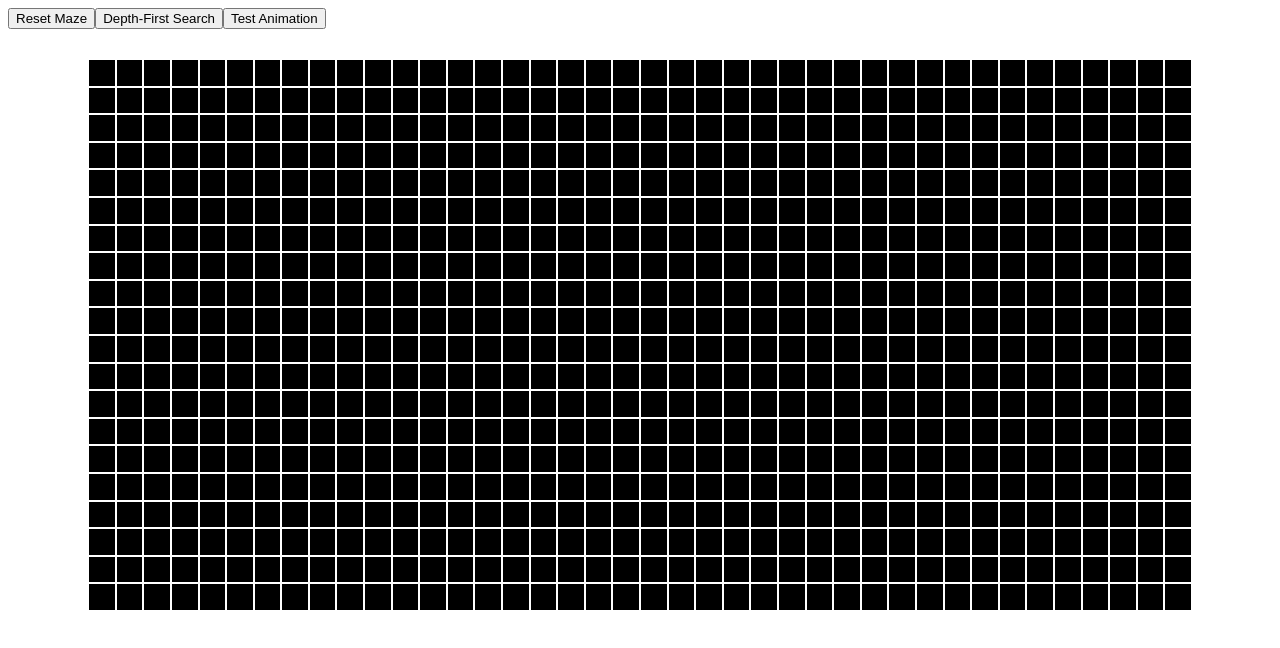
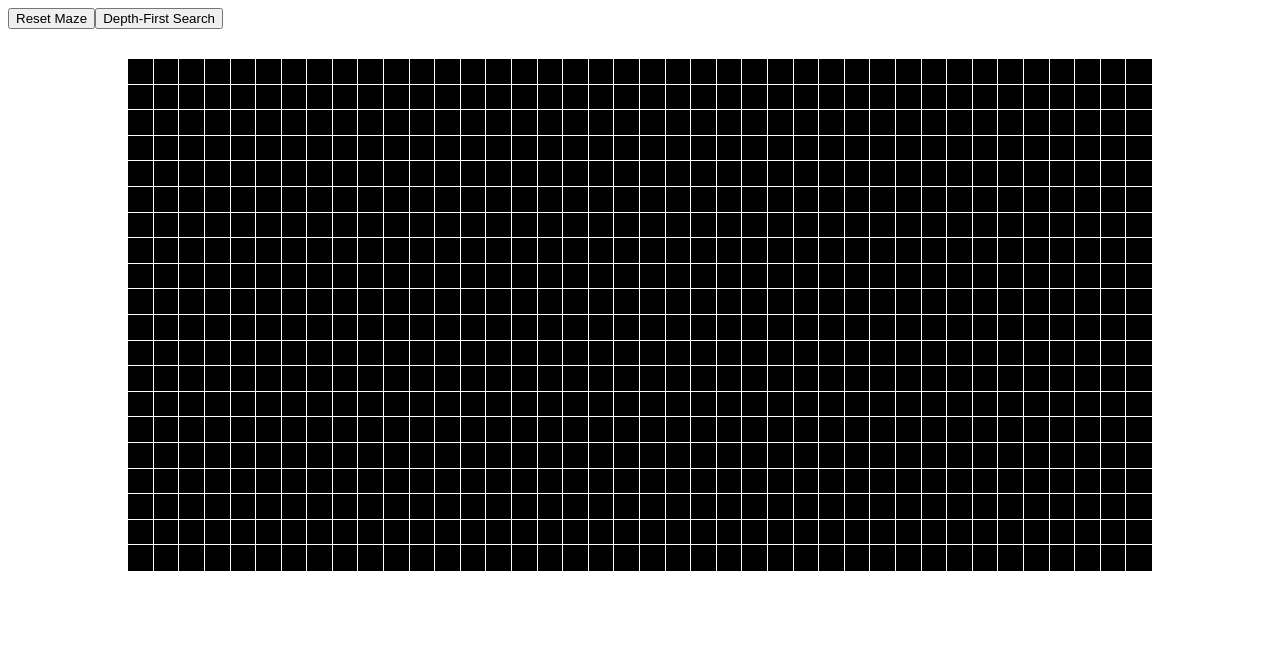
Before and after one commit to JustinSearcy/Maze-Geneneration-Visualizer, a React (Create React App) app: page / in a window 1280 px wide. Shown: the top 648 px of the page. Built offline with nearby package versions, Linux system fonts and the light colour scheme.

Commit message:
Added the initial maze pathfinding

```diff
--- a/src/mazeAlgorithms/mazeAlgorithms.js
+++ b/src/mazeAlgorithms/mazeAlgorithms.js
@@ -1,5 +1,87 @@
 
 
 export const depthFirstSearch = maze => {
+    const orderTraversed = [];
+    let current = maze[0];
+    current.isVisited = true;
+    document.getElementById(`square-${current.row}-${current.col}`).classList.add("square-visited");
+    orderTraversed.push(current)
+    let next = checkNeighbors(current, maze);
+    let nextCheck = setInterval(iterateDepthFirstSearch, 50);
+        function iterateDepthFirstSearch(){
+            if(next){
+                next.isVisited = true;
+                document.getElementById(`square-${next.row}-${next.col}`).classList.add("square-visited");
+                document.getElementById(`square-${next.row}-${next.col}`).classList.add("square-current");
+                document.getElementById(`square-${current.row}-${current.col}`).classList.remove("square-current");
+                removeWalls(current, next);
+                current = next;
+                //orderTraversed.push(current);
+                next = checkNeighbors(current, maze);
+            }
+            else{
+                document.getElementById(`square-${current.row}-${current.col}`).classList.remove("square-current");
+                clearInterval(nextCheck);
+            }
+        }
+    //return orderTraversed;
+}
 
+function checkNeighbors(current, maze) {
+    let neighbors = [];
+
+    let top = maze[index(current.row - 1, current.col)];
+    let right = maze[index(current.row, current.col + 1)];
+    let bottom = maze[index(current.row + 1, current.col)];
+    let left = maze[index(current.row, current.col - 1)];
+
+    if(top && !top.isVisited){
+        neighbors.push(top);
+    }
+    if(right && !right.isVisited){
+        neighbors.push(right);
+    }
+    if(bottom && !bottom.isVisited){
+        neighbors.push(bottom);
+    }
+    if(left && !left.isVisited){
+        neighbors.push(left);
+    }
+
+    if(neighbors.length > 0) {
+        let random = Math.floor(Math.random() * neighbors.length);
+        return neighbors[random];
+    } else {
+        return undefined;
+    }
 }
+
+function index(row, col) {
+    const cols = 40; //Make sure to change this if size changes
+    const rows = 20;
+
+    if(row < 0 || col < 0 || col > cols - 1 || row > rows - 1){
+        return -1;
+    }
+    return (col + (row * cols));
+}
+
+function removeWalls(current, next){
+    let x = current.col - next.col;
+    if(x === 1){
+        document.getElementById(`square-${current.row}-${current.col}`).classList.remove("wall-left");
+        document.getElementById(`square-${next.row}-${next.col}`).classList.remove("wall-right");
+    } else if (x === -1) {
+        document.getElementById(`square-${current.row}-${current.col}`).classList.remove("wall-right");
+        document.getElementById(`square-${next.row}-${next.col}`).classList.remove("wall-left");
+    }
+
+    let y = current.row - next.row;
+    if(y === 1){
+        document.getElementById(`square-${current.row}-${current.col}`).classList.remove("wall-top");
+        document.getElementById(`square-${next.row}-${next.col}`).classList.remove("wall-bottom");
+    } else if (y === -1) {
+        document.getElementById(`square-${current.row}-${current.col}`).classList.remove("wall-bottom");
+        document.getElementById(`square-${next.row}-${next.col}`).classList.remove("wall-top");
+    }
+}
--- a/src/mazeVisualizer/MazeVisualizer.jsx
+++ b/src/mazeVisualizer/MazeVisualizer.jsx
@@ -14,10 +14,10 @@ export class MazeVisualizer extends React.Component {
     }
 
     componentDidMount() {
-        this.resetMaze();
+        this.createMaze();
     }
 
-    resetMaze = () => {
+    createMaze = () => {
         const maze = [];
         for (let row = 0; row < 20; row++) {
             for(let col = 0; col < 40; col++){
@@ -27,11 +27,25 @@ export class MazeVisualizer extends React.Component {
         this.setState({maze: maze});
     }
 
+    resetMaze = () => {
+        const maze = this.state.maze;
+        for(let i = 0; i < maze.length; i++){
+            const square = maze[i];
+            document.getElementById(`square-${square.row}-${square.col}`).classList.remove("square-visited");
+            document.getElementById(`square-${square.row}-${square.col}`).classList.add("wall-top");
+            document.getElementById(`square-${square.row}-${square.col}`).classList.add("wall-bottom");
+            document.getElementById(`square-${square.row}-${square.col}`).classList.add("wall-left");
+            document.getElementById(`square-${square.row}-${square.col}`).classList.add("wall-right");
+            square.isVisited = false;
+        }
+    }
+
     createSquare = (row, col) => {
         return(
             {
                 row,
                 col,
+                isVisited: false,
             }
         );
     }
@@ -39,19 +53,18 @@ export class MazeVisualizer extends React.Component {
     depthFirstSearch = () => {
         const maze = this.state.maze;
         mazeAlgorithms.depthFirstSearch(maze);
+        //const orderTraversed = mazeAlgorithms.depthFirstSearch(maze);
+        //this.animate(orderTraversed);
     }
 
-    animate = () => {
-        const maze = this.state.maze;
-        for(let i = 0; i < maze.length; i++){
-            setTimeout(() =>{
-                const square = maze[i];
-                // console.log(document.getElementById(`square-${square.row}-${square.col}`).className)
-                console.log(square.className);
-                 //= "square square-visited";
-            }, 10 * i);
-        }
-    }
+    // animate = (orderTraversed) => {
+    //     for(let i = 0; i < orderTraversed.length; i++){
+    //         setTimeout(() =>{
+    //             const square = orderTraversed[i];
+    //             document.getElementById(`square-${square.row}-${square.col}`).classList.add("square-visited");
+    //         }, 100 * i);
+    //     }
+    // }
 
     render() {
         const {maze} = this.state;
@@ -61,7 +74,6 @@ export class MazeVisualizer extends React.Component {
                 <header>
                     <button onClick={this.resetMaze}>Reset Maze</button>
                     <button onClick={this.depthFirstSearch}>Depth-First Search</button>
-                    <button onClick={this.animate}>Test Animation</button>
                 </header>
 
                 <div className="maze-container">
@@ -70,6 +82,7 @@ export class MazeVisualizer extends React.Component {
                             key={idx}
                             row={square.row}
                             col={square.col}
+                            isVisited={square.isVisited}
                             ></Square>
                     ))}
                 </div>
--- a/src/mazeVisualizer/Square.jsx
+++ b/src/mazeVisualizer/Square.jsx
@@ -6,12 +6,15 @@ export default class Square extends React.Component {
         const {
             row,
             col,
+            isVisited,
         } = this.props;
+
+        const extraClassName = isVisited ? "square-visited" : "";
 
         return (
             <div
                 id={`square-${row}-${col}`}
-                className={`square`} ></div>
+                className={`square wall-top wall-bottom wall-left wall-right ${extraClassName}`} ></div>
         )
     }
 }
--- a/src/mazeVisualizer/mazeStyle.css
+++ b/src/mazeVisualizer/mazeStyle.css
@@ -8,13 +8,32 @@ header {
     line-height: 34px;
     width: 2vw;
     height: 2vw;
-    border: 2px solid white;
     margin: -1px;
     background-color: black;
 }
 
+.wall-top {
+    border-top: 1px solid white;
+}
+
+.wall-bottom {
+    border-bottom: 1px solid white;
+}
+
+.wall-right {
+    border-right: 1px solid white;
+}
+
+.wall-left {
+    border-left: 1px solid white;
+}
+
 .square-visited {
     background-color: red;
+}
+
+.square-current {
+    background-color: pink;
 }
 
 .maze-container {
```
